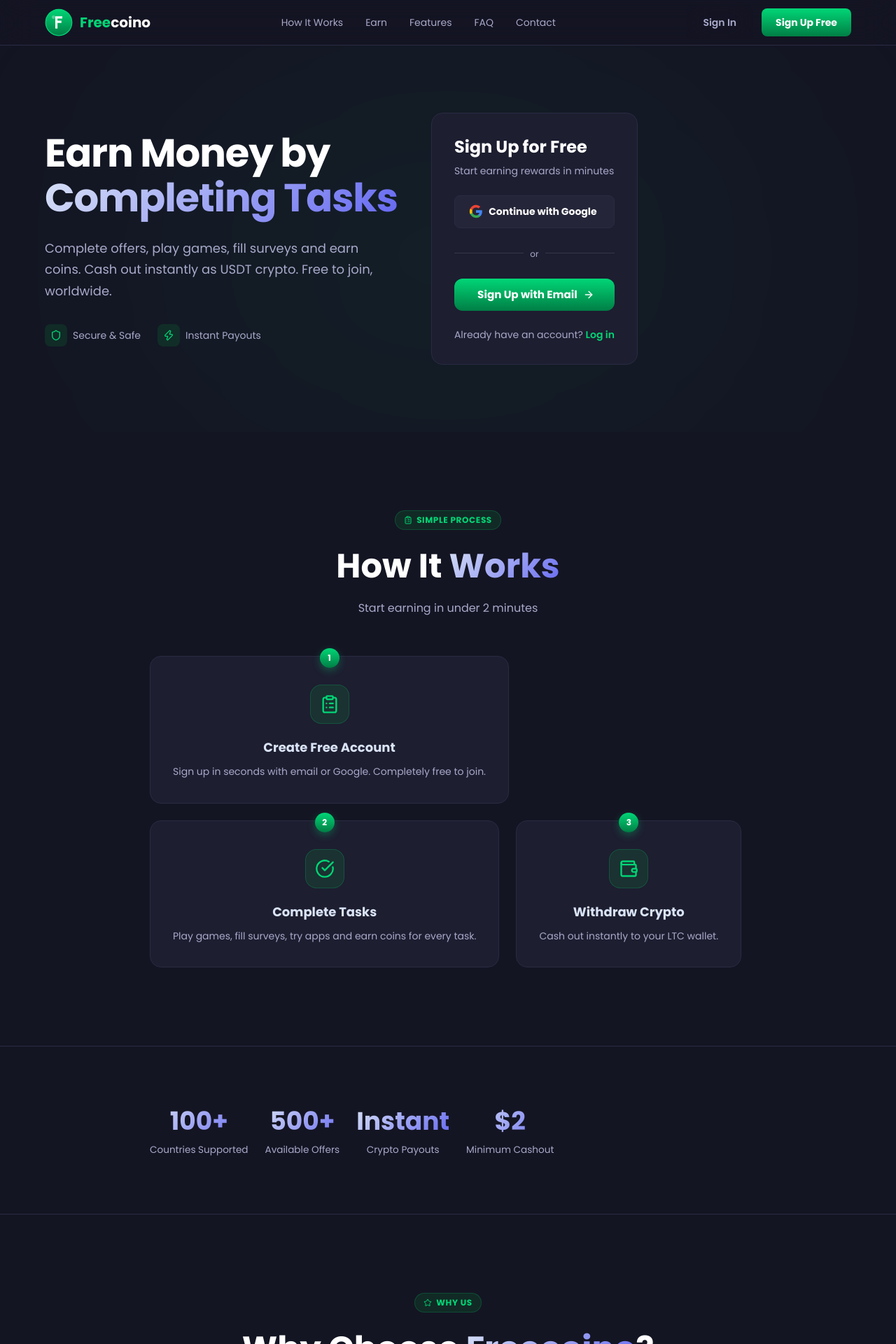
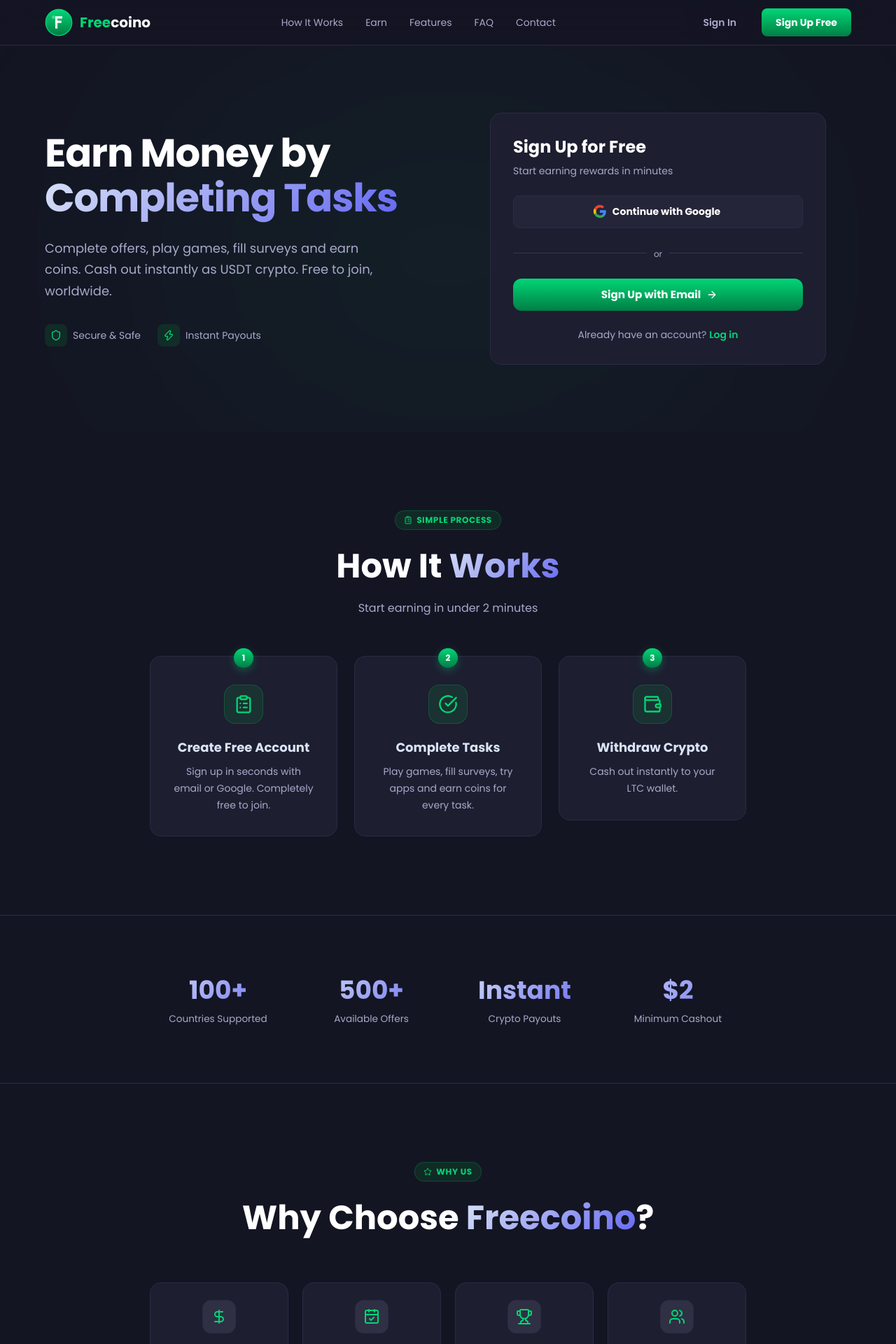
Before and after one commit to soueabhkumar8310-lgtm/Freecoino, a Next.js app: page / in a window 1280 px wide. Shown: the top 1920 px of the page at 70% size. Built offline with nearby package versions, Linux system fonts and the light colour scheme; what @mui/material-nextjs would draw is missing.

Commit message:
Fix Grid components to use MUI v9 syntax with size prop instead of item prop

```diff
--- a/app/page.tsx
+++ b/app/page.tsx
@@ -203,7 +203,7 @@
         <Container maxWidth="lg" sx={{ position: "relative" }}>
           <Grid container spacing={6} sx={{ alignItems: "center" }}>
             {/* Left side — headline */}
-            <Grid item xs={12} md={6}>
+            <Grid size={{ xs: 12, md: 6 }}>
               <Typography
                 variant="h1"
                 isBold
@@ -275,7 +275,7 @@
             </Grid>
 
             {/* Right side — signup/login form */}
-            <Grid item xs={12} md={6}>
+            <Grid size={{ xs: 12, md: 6 }}>
               <Box
                 sx={{
                   borderRadius: "16px",
@@ -395,7 +395,7 @@
           </Box>
 
           <Grid container spacing={3} sx={{ mt: 7 }}>
-            <Grid item xs={12} sm={4}>
+            <Grid size={{ xs: 12, sm: 4 }}>
               <StepCard
                 step={1}
                 icon={<ClipboardList size={28} color={colors.green} />}
@@ -403,7 +403,7 @@
                 description="Sign up in seconds with email or Google. Completely free to join."
               />
             </Grid>
-            <Grid item xs={12} sm={4}>
+            <Grid size={{ xs: 12, sm: 4 }}>
               <StepCard
                 step={2}
                 icon={<CheckCircle size={28} color={colors.green} />}
@@ -411,7 +411,7 @@
                 description="Play games, fill surveys, try apps and earn coins for every task."
               />
             </Grid>
-            <Grid item xs={12} sm={4}>
+            <Grid size={{ xs: 12, sm: 4 }}>
               <StepCard
                 step={3}
                 icon={<Wallet size={28} color={colors.green} />}
@@ -437,7 +437,7 @@
               { value: "Instant", label: "Crypto Payouts" },
               { value: "$2", label: "Minimum Cashout" },
             ].map((stat) => (
-              <Grid item key={stat.label} xs={6} sm={3}>
+              <Grid size={{ xs: 6, sm: 3 }} key={stat.label}>
                 <Box sx={{ textAlign: "center" }}>
                   <Typography
                     isBold
@@ -505,7 +505,7 @@
                 description: "Invite friends and earn bonus coins",
               },
             ].map((feature) => (
-              <Grid item key={feature.title} xs={12} sm={6} lg={3}>
+              <Grid size={{ xs: 12, sm: 6, lg: 3 }} key={feature.title}>
                 <FeatureCard
                   icon={feature.icon}
                   title={feature.title}
@@ -550,7 +550,7 @@
               { name: "USDT", sub: "BEP-20" },
               { name: "SOL", sub: "Solana" },
             ].map((p) => (
-              <Grid item key={p.sub} xs={1} sm={1}>
+              <Grid size={{ xs: 1, sm: 1 }} key={p.sub}>
                 <Paper
                   elevation={0}
                   sx={{
```
